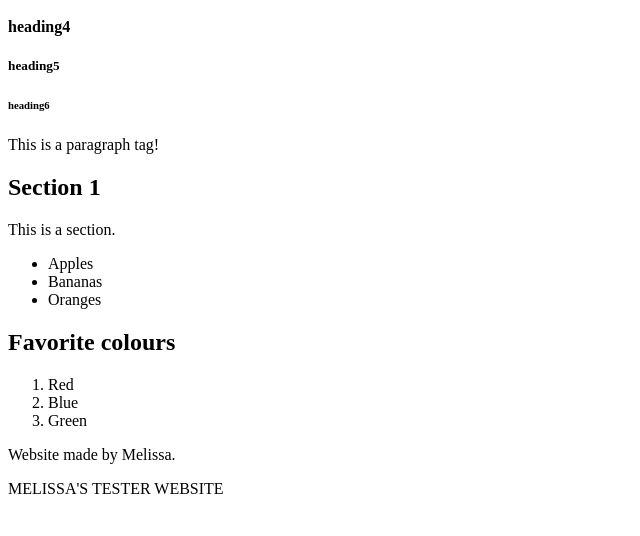
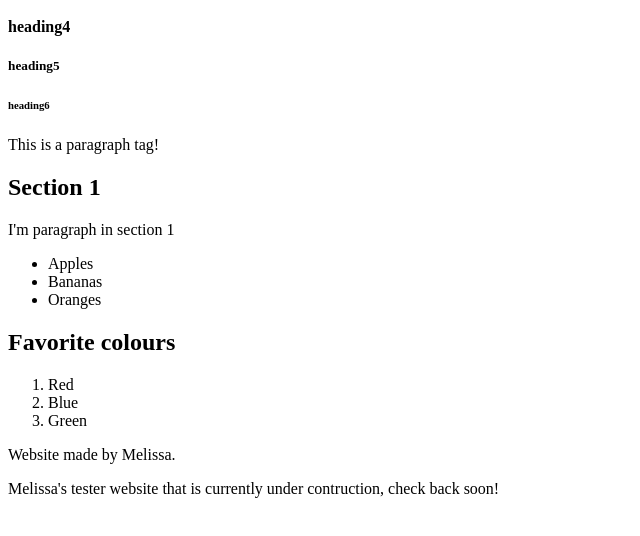
Before and after one commit to melissajuneaux/WEBSITE, a plain HTML site: page index.html in a window 1280 px wide. Shown: the part 152-688 px from the top of the page, without its empty margins (0-640 px from the left). Drawn offline with Linux system fonts and the light colour scheme.

Commit message:
Update index.html

```diff
--- a/index.html
+++ b/index.html
@@ -20,7 +20,7 @@
 
   <section>
     <h1>Section 1</h1>
-    <p>This is a section.</p>
+    <p>I'm paragraph in section 1</p>
     <ul>
       <li>Apples</li>
       <li>Bananas</li>
@@ -43,5 +43,5 @@
     <p>Website made by Melissa.</p>
   </footer>
 </body>
-MELISSA'S TESTER WEBSITE
+Melissa's tester website that is currently under contruction, check back soon!
 </html>
```
